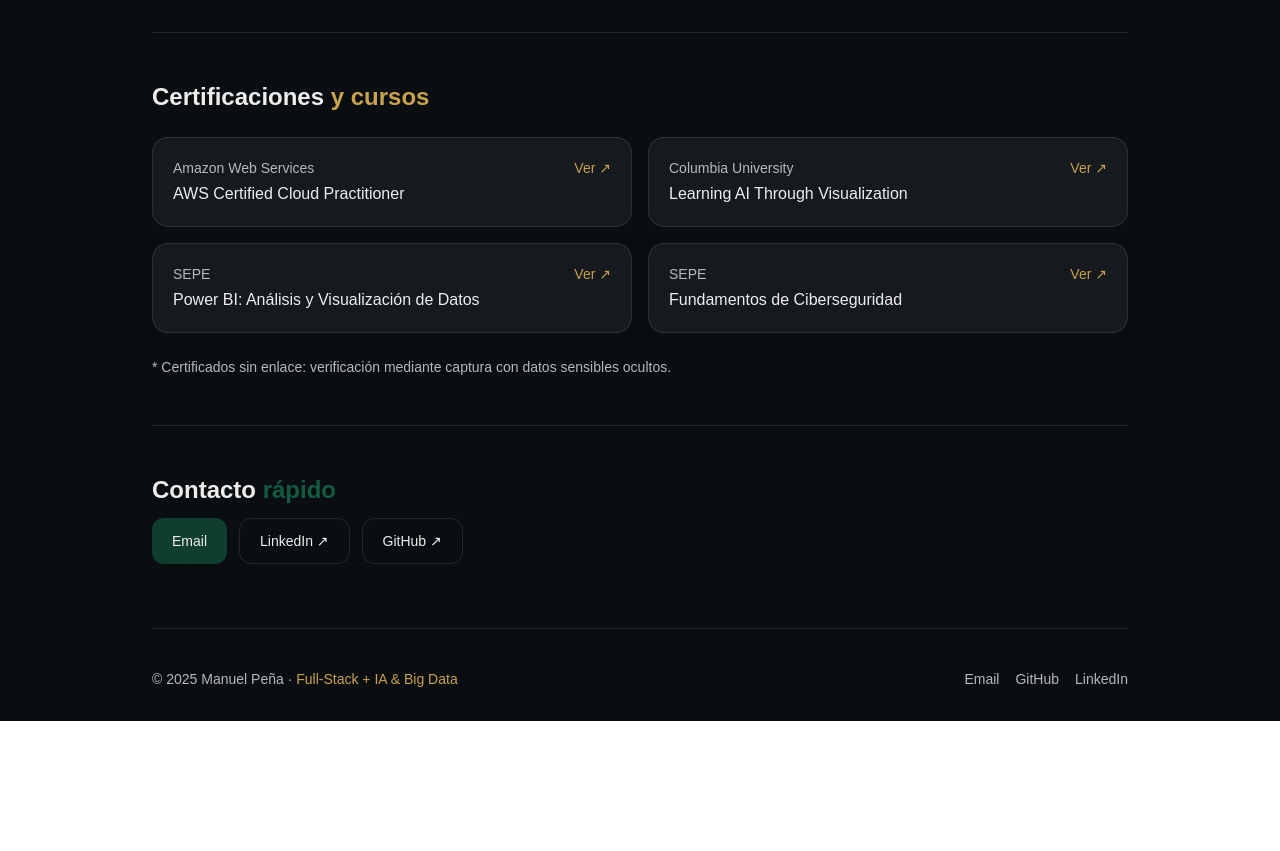
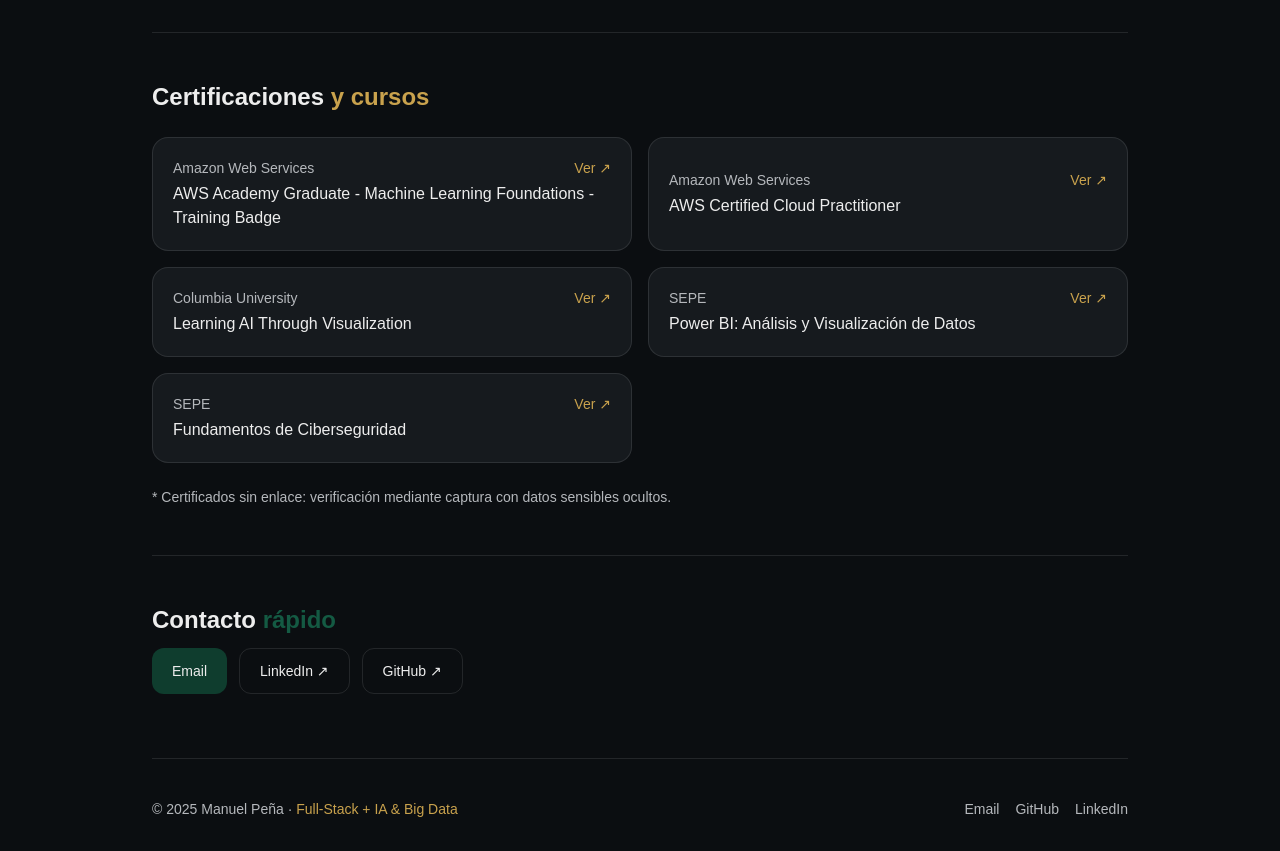
Before and after one commit to dev-manuelp/portfolio-manuelp, a Next.js app: page / in a window 1280 px wide. Shown: the part 1680-2531 px from the top of the page. Before the commit the page ends 2401 px from the top, so only its background shows below. Built offline with nearby package versions, Linux system fonts and the light colour scheme.

Commit message:
cert machine learning

```diff
--- a/app/page.tsx
+++ b/app/page.tsx
@@ -60,6 +60,12 @@
 ];
 
 const certs: Cert[] = [
+   {
+    name: "AWS Academy Graduate - Machine Learning Foundations - Training Badge",
+    issuer: "Amazon Web Services",
+    verify: "https://www.credly.com/badges/5d972f43-e9a0-495d-b876-1a2277c4a120/public_url",
+    image: "/certs/aws-academy-graduate-machine-learning-foundations-t.png",
+  },
   {
     name: "AWS Certified Cloud Practitioner",
     issuer: "Amazon Web Services",
```
Also changed, not shown: public/certs/aws-academy-graduate-machine-learning-foundations-t.png (added).
